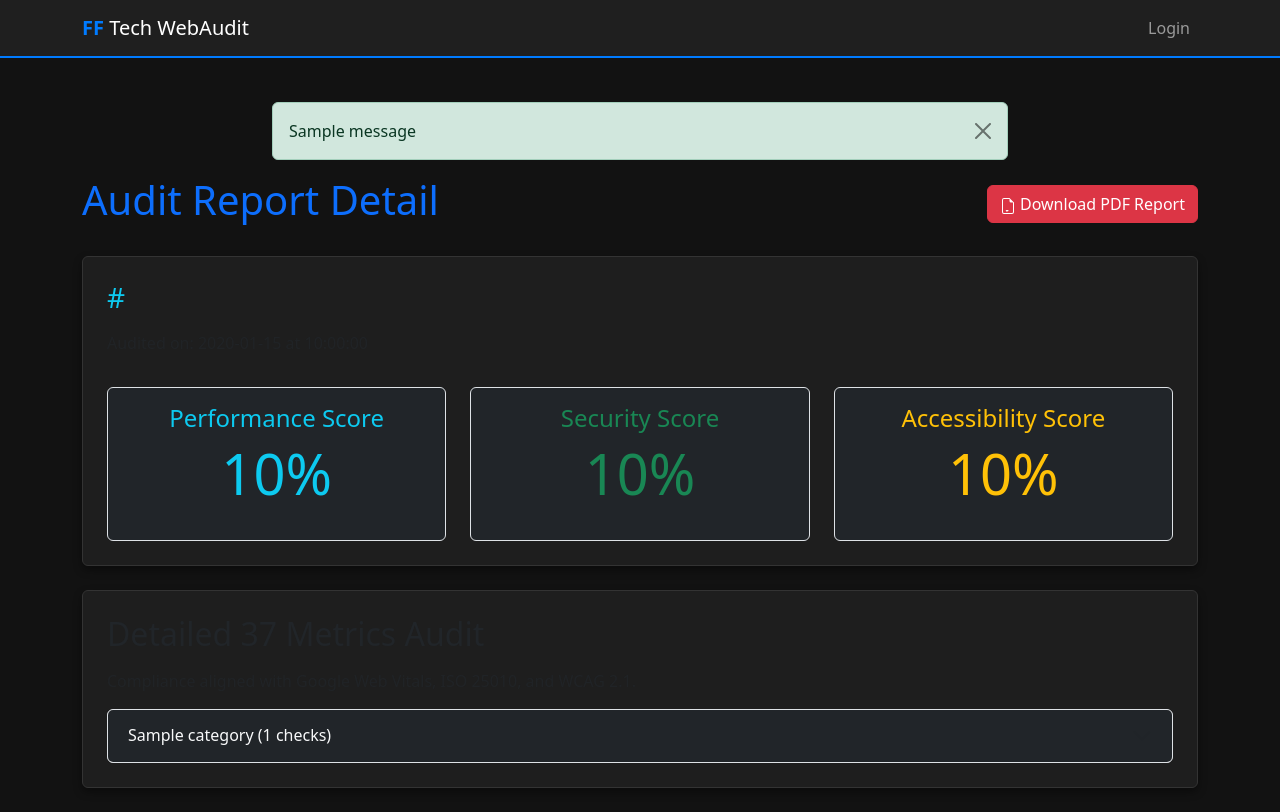
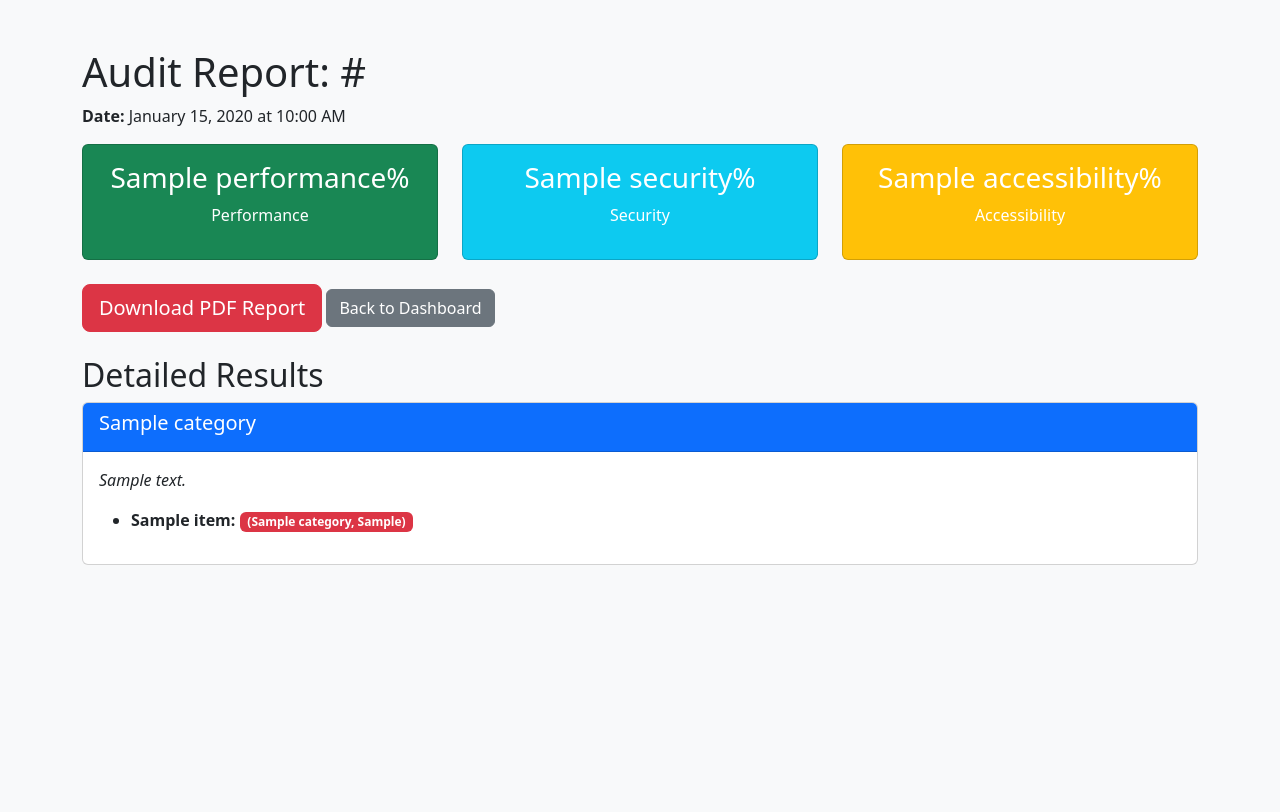
Before and after one commit to Swalehjamshaid/The-Web-for-Audit, a Flask app: template templates/report_detail.html in a window 1280 px wide. After the commit the page ends 565 px from the top, so only its background shows below. Run offline with Flask 3, Linux system fonts and the light colour scheme; tables that the repository leaves empty hold one stand-in row (values such as "Sample post"); the template is opened without the code that fills it: values that come from a table or form of the project are taken from there, most other values are stand-ins (such as "Sample title", 1, 10 or a date in 2020); one stand-in notice (Sample message) is shown; some libraries are stand-ins or nearby versions.

Commit message:
Update report_detail.html

```diff
--- a/templates/report_detail.html
+++ b/templates/report_detail.html
@@ -1,56 +1,68 @@
-{% extends "layout.html" %}
-{% block content %}
-<div class="row">
-    <div class="col-12">
-        <div class="d-flex justify-content-between align-items-center mb-4">
-            <h1 class="text-primary">Audit Report Detail</h1>
-            <a href="{{ url_for('report_pdf', report_id=report.id) }}" class="btn btn-danger" target="_blank">
-                <svg xmlns="http://www.w3.org/2000/svg" width="16" height="16" fill="currentColor" class="bi bi-file-earmark-pdf-fill me-1" viewBox="0 0 16 16"><path d="M5.523 12.424q.215-.137.477-.276a1.59 1.59 0 0 1 .494-.207c.18-.034.33-.046.477-.046h.5c.348 0 .53.023.656.075.107.042.183.102.248.195a.43.43 0 0 1 .15.39c0 .117-.033.22-.11.318-.08.1-.183.17-.302.253a9.92 9.92 0 0 1-.419.231q-.285.129-.53.252a.852.852 0 0 1-.267.113c-.22.046-.4-.016-.492-.127a.125.125 0 0 1 .035-.152z"/><path d="M14 14V4.5L9.5 0H4a2 2 0 0 0-2 2v12a2 2 0 0 0 2 2h8a2 2 0 0 0 2-2M9.5 3A1.5 1.5 0 0 0 11 4.5h2V14a1 1 0 0 1-1 1H4a1 1 0 0 1-1-1V2a1 1 0 0 1 1-1h5.5z"/></svg>Download PDF Report
-            </a>
-        </div>
-    </div>
-</div>
-<div class="card p-4 mb-4">
-    <h3 class="card-title text-info mb-3">{{ report.website_url }}</h3>
-    <p class="text-muted">Audited on: {{ report.date_audited.strftime('%Y-%m-%d at %H:%M:%S') }}</p>
-    <div class="row text-center mt-3">
-        <div class="col-md-4"><div class="p-3 border rounded h-100 bg-dark"><h4 class="text-info">Performance Score</h4><p class="display-4 text-info">{{ report.performance_score }}%</p></div></div>
-        <div class="col-md-4"><div class="p-3 border rounded h-100 bg-dark"><h4 class="text-success">Security Score</h4><p class="display-4 text-success">{{ report.security_score }}%</p></div></div>
-        <div class="col-md-4"><div class="p-3 border rounded h-100 bg-dark"><h4 class="text-warning">Accessibility Score</h4><p class="display-4 text-warning">{{ report.accessibility_score }}%</p></div></div>
-    </div>
-</div>
-<div class="card p-4">
-    <h2 class="mb-3">Detailed 37 Metrics Audit</h2>
-    <p class="text-muted">Compliance aligned with Google Web Vitals, ISO 25010, and WCAG 2.1.</p>
-    <div class="accordion" id="metricsAccordion">
-        {% for category, metrics_data in metrics.items() %}
-        <div class="accordion-item">
-            <h2 class="accordion-header" id="heading{{ category }}">
-                <button class="accordion-button collapsed bg-dark text-light" type="button" data-bs-toggle="collapse" data-bs-target="#collapse{{ category }}" aria-expanded="false" aria-controls="collapse{{ category }}">
-                    {{ category.replace('_', ' ') }} ({{ metrics_data|length }} checks)
-                </button>
-            </h2>
-            <div id="collapse{{ category }}" class="accordion-collapse collapse" aria-labelledby="heading{{ category }}" data-bs-parent="#metricsAccordion">
-                <div class="accordion-body bg-dark">
-                    <table class="table table-sm table-borderless text-light">
-                        <thead><tr><th style="width: 70%;">Metric Name</th><th style="width: 30%;">Result/Value</th></tr></thead>
-                        <tbody>
-                            {% for metric_name, result in metrics_data.items() %}
-                            <tr>
-                                <td>{{ metric_name }}</td>
-                                <td>
-                                    {% if 'Passed' in result or 'Good' in result %}<span class="badge bg-success">{{ result }}</span>
-                                    {% elif 's' in result or 'ms' in result %}<span class="badge bg-info">{{ result }}</span>
-                                    {% else %}<span class="badge bg-danger">{{ result }}</span>{% endif %}
-                                </td>
-                            </tr>
-                            {% endfor %}
-                        </tbody>
-                    </table>
+<!DOCTYPE html>
+<html>
+<head>
+    <title>Audit Report - {{ report.website_url }}</title>
+    <link href="https://cdn.jsdelivr.net/npm/bootstrap@5.3.0/dist/css/bootstrap.min.css" rel="stylesheet">
+</head>
+<body class="bg-light">
+<div class="container py-5">
+    <h1>Audit Report: {{ report.website_url }}</h1>
+    <p><strong>Date:</strong> {{ report.date_audited.strftime("%B %d, %Y at %I:%M %p") }}</p>
+
+    <div class="row mb-4">
+        <div class="col-md-4">
+            <div class="card text-center bg-success text-white">
+                <div class="card-body">
+                    <h3>{{ data.performance }}%</h3>
+                    <p>Performance</p>
                 </div>
             </div>
         </div>
-        {% endfor %}
+        <div class="col-md-4">
+            <div class="card text-center bg-info text-white">
+                <div class="card-body">
+                    <h3>{{ data.security }}%</h3>
+                    <p>Security</p>
+                </div>
+            </div>
+        </div>
+        <div class="col-md-4">
+            <div class="card text-center bg-warning text-white">
+                <div class="card-body">
+                    <h3>{{ data.accessibility }}%</h3>
+                    <p>Accessibility</p>
+                </div>
+            </div>
+        </div>
     </div>
+
+    <a href="{{ url_for('report_pdf', report_id=report.id) }}" class="btn btn-danger btn-lg mb-4">Download PDF Report</a>
+    <a href="{{ url_for('dashboard') }}" class="btn btn-secondary mb-4">Back to Dashboard</a>
+
+    <h2>Detailed Results</h2>
+    {% for category, info in data.categories.items() %}
+    <div class="card mb-3">
+        <div class="card-header bg-primary text-white">
+            <h5>{{ category }}</h5>
+        </div>
+        <div class="card-body">
+            <p><em>{{ info.desc }}</em></p>
+            <ul>
+                {% for item in info.items %}
+                <li><strong>{{ item }}:</strong>
+                    <span class="badge
+                        {% if data.metrics[item] == 'Excellent' %}bg-success
+                        {% elif data.metrics[item] == 'Good' %}bg-info
+                        {% elif data.metrics[item] == 'Fair' %}bg-warning
+                        {% else %}bg-danger{% endif %}">
+                        {{ data.metrics[item] }}
+                    </span>
+                </li>
+                {% endfor %}
+            </ul>
+        </div>
+    </div>
+    {% endfor %}
 </div>
-{% endblock content %}
+</body>
+</html>
```
